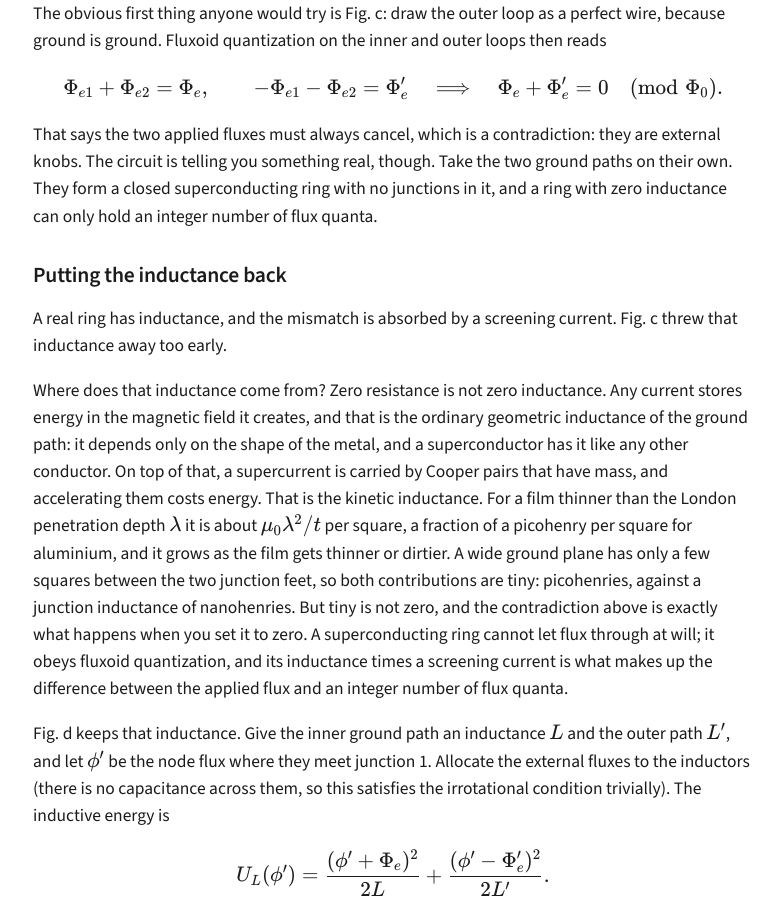
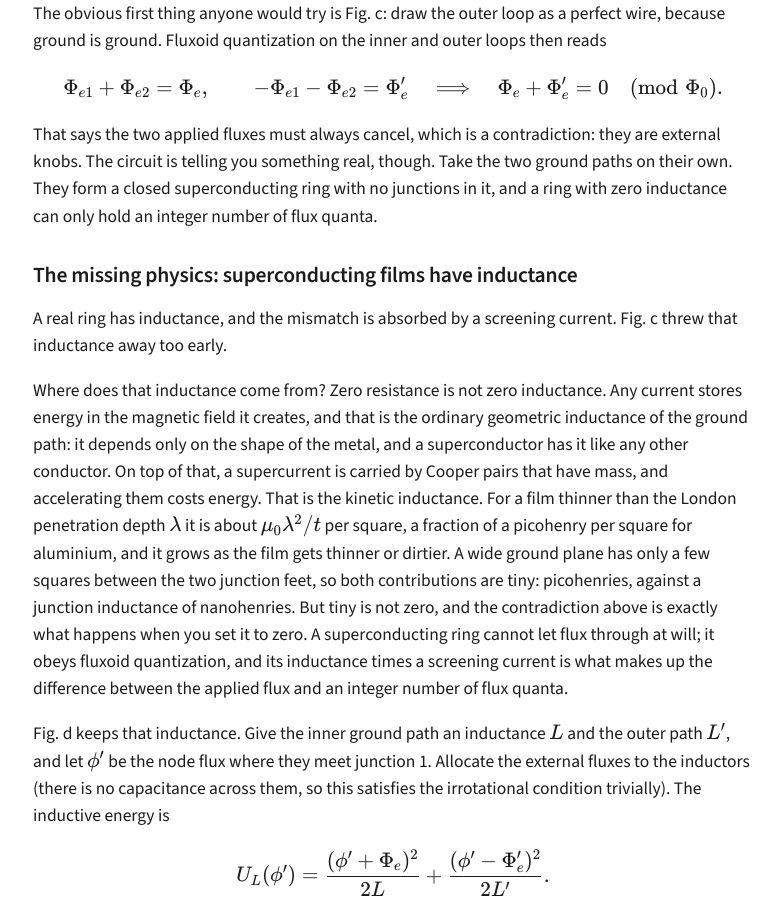
Before and after one commit to gihwan-scqubits/gihwan-scqubits.github.io, a Jekyll site: the page built from _posts/2026-09-07-squid-outer-ground-loop.md, in a window 1280 px wide and 900 px high, scrolled down 2065 px. Shown: the whole window, without its empty margins (247-1028 px from the left). Built offline with Jekyll 4.4.1, drawn with Linux system fonts in a browser that asks for light colours.

Commit message:
Rename section heading
Co-Authored-By: Claude Fable 5.1 <noreply@anthropic.com>
Claude-Session: https://claude.ai/code/session_01D9GyQzp35NGwXa4HyFQyv5

```diff
--- a/_posts/2026-09-07-squid-outer-ground-loop.md
+++ b/_posts/2026-09-07-squid-outer-ground-loop.md
@@ -53,7 +53,7 @@ $$
 
 That says the two applied fluxes must always cancel, which is a contradiction: they are external knobs. The circuit is telling you something real, though. Take the two ground paths on their own. They form a closed superconducting ring with no junctions in it, and a ring with zero inductance can only hold an integer number of flux quanta.
 
-## Putting the inductance back
+## The missing physics: superconducting films have inductance
 
 A real ring has inductance, and the mismatch is absorbed by a screening current. Fig. c threw that inductance away too early.
 
```
